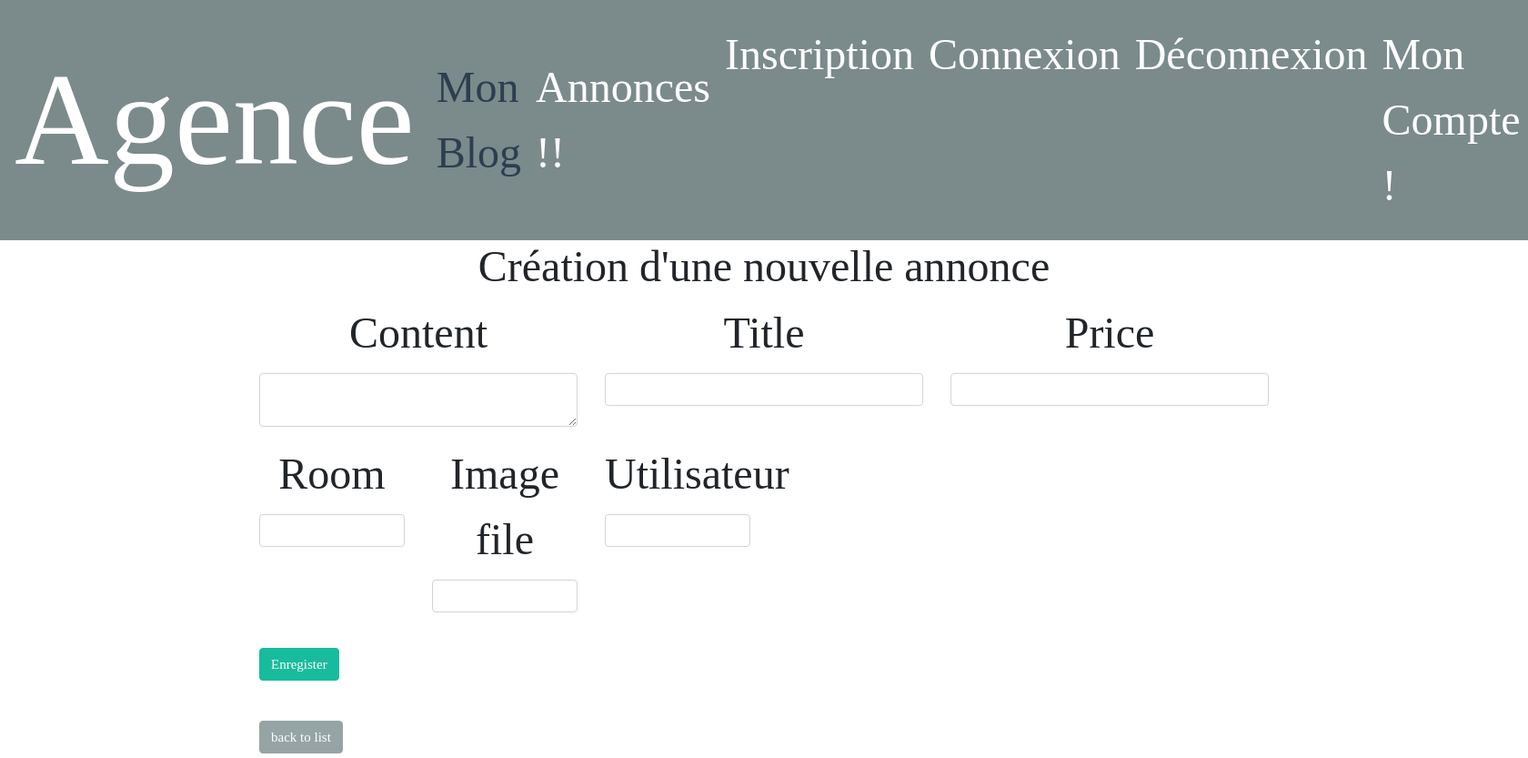
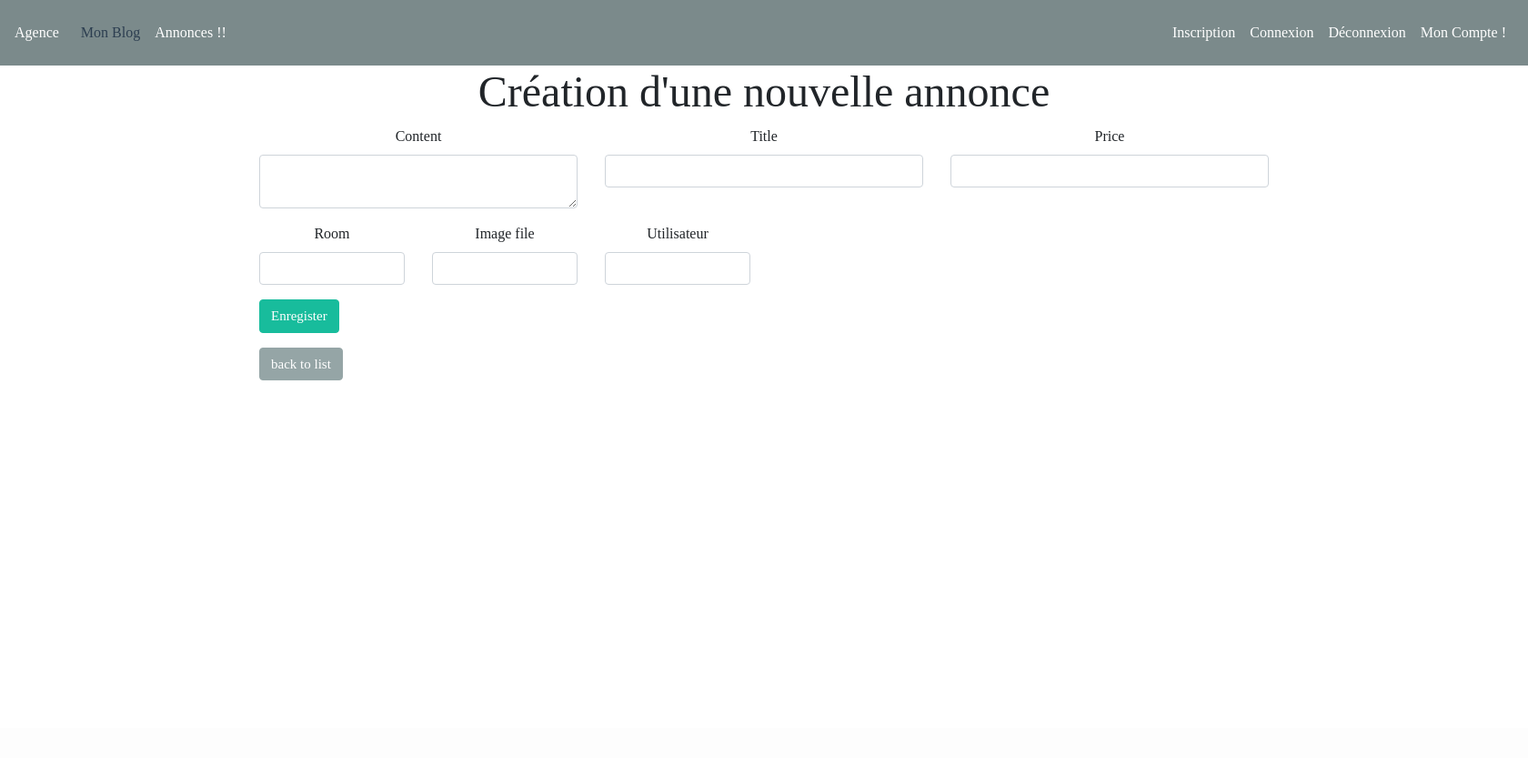
Before and after one commit to IsmalSacko/MaSupperAgence, a Symfony app: template templates/ad/new.html.twig in a window 1680 px wide. Shown: the whole page at 91% size. After the commit the page ends 418 px from the top, so only its background shows below. Run offline with Twig, Linux system fonts and the light colour scheme; the template is opened without the code that fills it, so the values that code supplies are empty; form fields are guessed from the names that the template uses; some libraries are stand-ins or nearby versions.

Commit message:
Mise à jour des dépendances

```diff
--- a/public/css/base.css
+++ b/public/css/base.css
@@ -1,12 +1,12 @@
-@media (min-width: 576px) {
+@media (min-width: 767.98px) {
 
     body{
 
-        font-size: 3em;
+        font-size: 1em;
         font-family: 'Satisfy', curve;
     }
     #agence{
-        font-size: 3em;
+        font-size: 1em;
         font-family: 'Satisfy';
     }
 
--- a/templates/base.html.twig
+++ b/templates/base.html.twig
@@ -70,7 +70,7 @@
     {% endfor %}
     {% endblock %}
 
-        {% block javascripts %}
+
             <script src="https://code.jquery.com/jquery-3.4.1.slim.min.js" integrity="sha384-J6qa4849blE2+poT4WnyKhv5vZF5SrPo0iEjwBvKU7imGFAV0wwj1yYfoRSJoZ+n" crossorigin="anonymous"></script>
             <script src="https://stackpath.bootstrapcdn.com/bootstrap/4.4.1/js/bootstrap.min.js" integrity="sha384-wfSDF2E50Y2D1uUdj0O3uMBJnjuUD4Ih7YwaYd1iqfktj0Uod8GCExl3Og8ifwB6" crossorigin="anonymous"></script>
             <script src="https://cdn.jsdelivr.net/npm/popper.js@1.16.0/dist/umd/popper.min.js" integrity="sha384-Q6E9RHvbIyZFJoft+2mJbHaEWldlvI9IOYy5n3zV9zzTtmI3UksdQRVvoxMfooAo" crossorigin="anonymous"></script>
@@ -82,6 +82,5 @@
                     $('#myTable').DataTable();
                 } );
             </script>
-        {% endblock %}
     </body>
 </html>
--- a/templates/home/index.html.twig
+++ b/templates/home/index.html.twig
@@ -1,6 +1,5 @@
 {% extends 'base.html.twig' %}
 {% block title %} Page d'accueil !{% endblock %}
-
 
 {% block body %}
 <div class="container py-2">
--- a/templates/utilisateur/_form.html.twig
+++ b/templates/utilisateur/_form.html.twig
@@ -1,5 +1,5 @@
 {% block body %}
-    <div class="col-md-6 m-auto">
+    <div class="col-md-6 col-sm-12">
         {{ form_start(form) }}
         {{ form_widget(form) }}
         <button class="btn btn-success">{{ button_label|default('Enregistrer') }}</button>
--- a/templates/utilisateur/index.html.twig
+++ b/templates/utilisateur/index.html.twig
@@ -3,7 +3,7 @@
 {% block title %}Utilisateur index{% endblock %}
 
 {% block body %}
-   <div class="container-md">
+   <div class="container">
        <h1>Utilisateur index</h1>
 
        <table class="table table-striped table-bordered"  id="myTable">
--- a/templates/utilisateur/new.html.twig
+++ b/templates/utilisateur/new.html.twig
@@ -3,9 +3,11 @@
 {% block title %}New Utilisateur{% endblock %}
 
 {% block body %}
+    <div class="container">
     <h1>Create new Utilisateur</h1>
 
     {{ include('utilisateur/_form.html.twig') }}
 
     <a href="{{ path('utilisateur_index') }}">back to list</a>
+    </div>
 {% endblock %}
```
